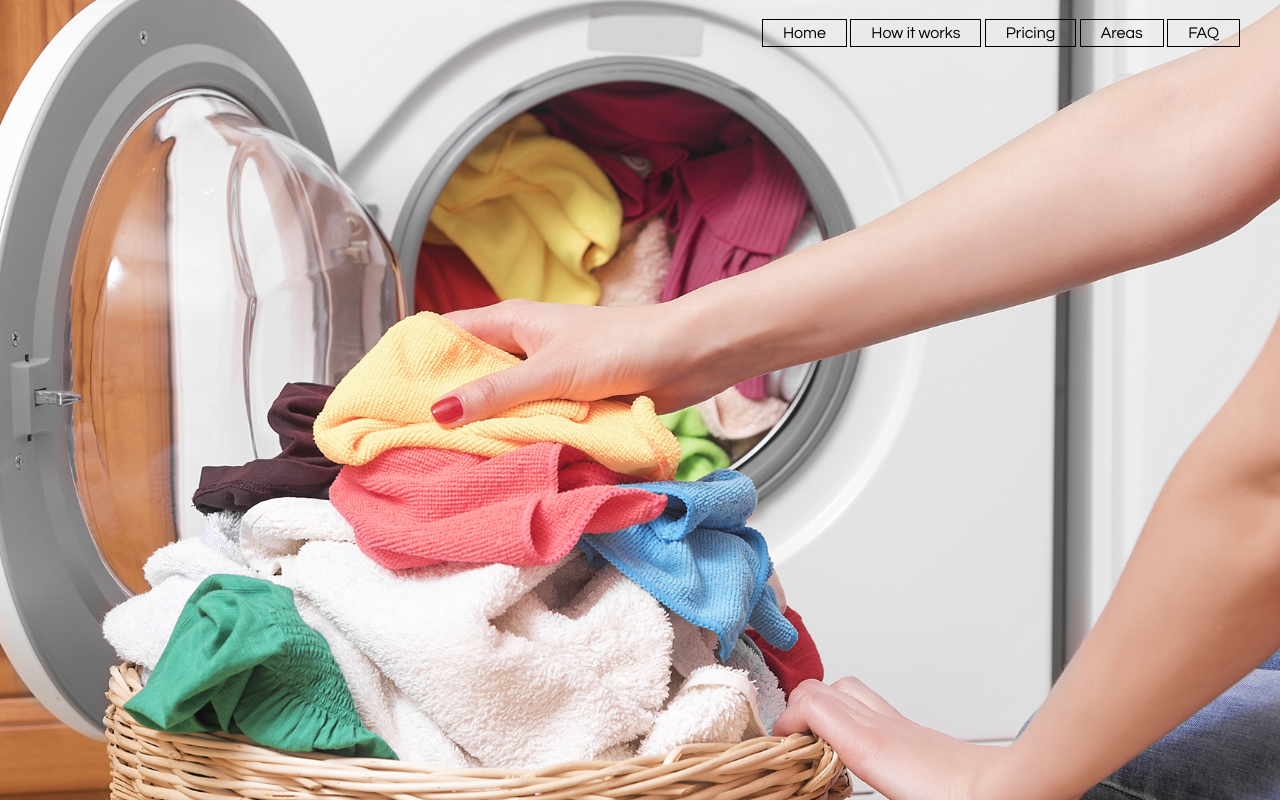
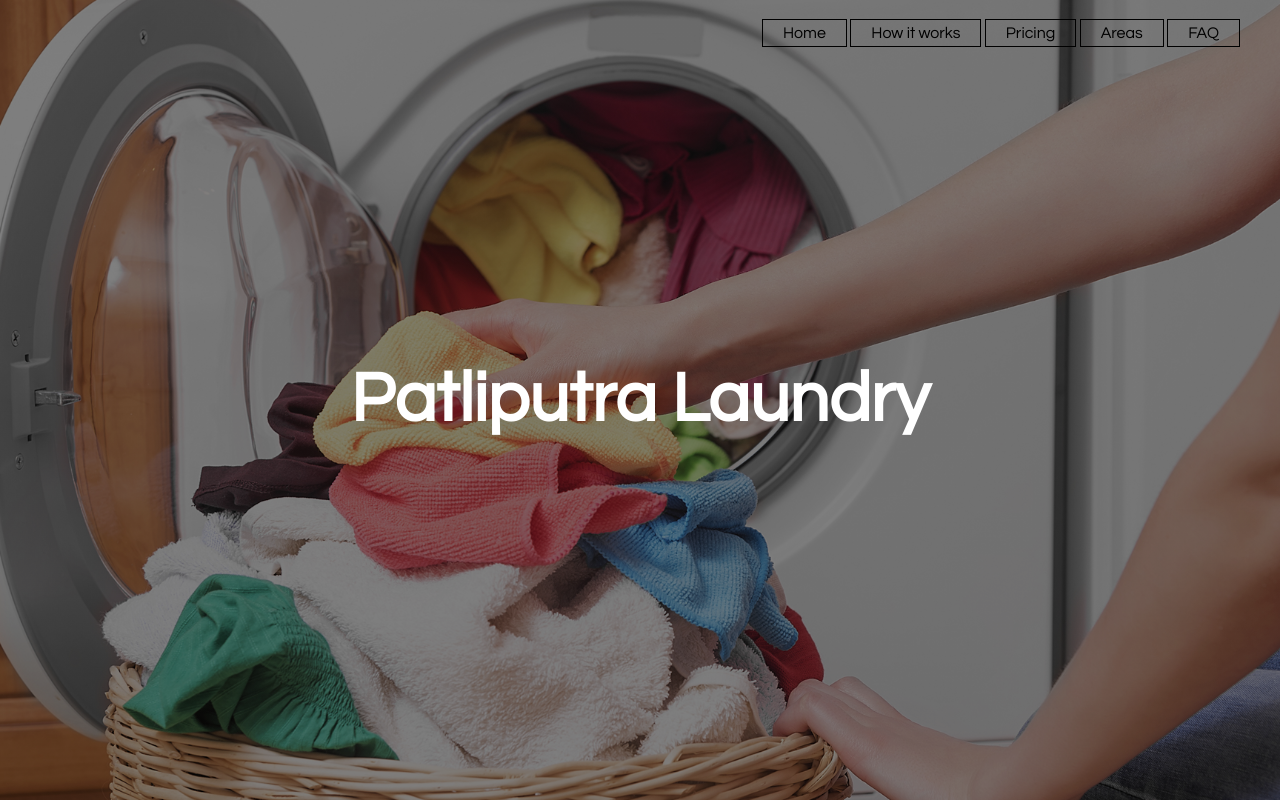
Before and after one commit to amanbadal890/amanbadal890.github.io, a plain HTML site: page index.html in a window 1280 px wide. Drawn offline with Linux system fonts and the light colour scheme.

Commit message:
Title and Image Overlay

```diff
--- a/css/style.css
+++ b/css/style.css
@@ -5,7 +5,7 @@
 }
 
 header{
-    background-image: url(../img3.jpg);
+    background-image: linear-gradient(rgba(0,0,0,0.5), rgba(0,0,0,0.5)), url(../img3.jpg);
     height: 100vh;
     background-size: cover;
     background-position: center;
@@ -39,3 +39,16 @@ ul li a:hover{
     max-width: 1200px;
     margin: auto;
 }
+
+.title{
+    position: absolute;
+    top: 50%;
+    left: 50%;
+    transform: translate(-50%,-50%);
+}
+
+.title h1{
+    color: #fff;
+    font-size: 70px;
+
+}
--- a/index.html
+++ b/index.html
@@ -23,6 +23,9 @@ body {
         <li><a href="#">FAQ</a></li>
       </ul>
     </div>
+    <div class="title">
+      <h1>Patliputra Laundry</h1>
+    </div>
   </header>
 
   <!-- <h1 class="display-1 text-center">Patliputra Laundry Services</h1>
```
